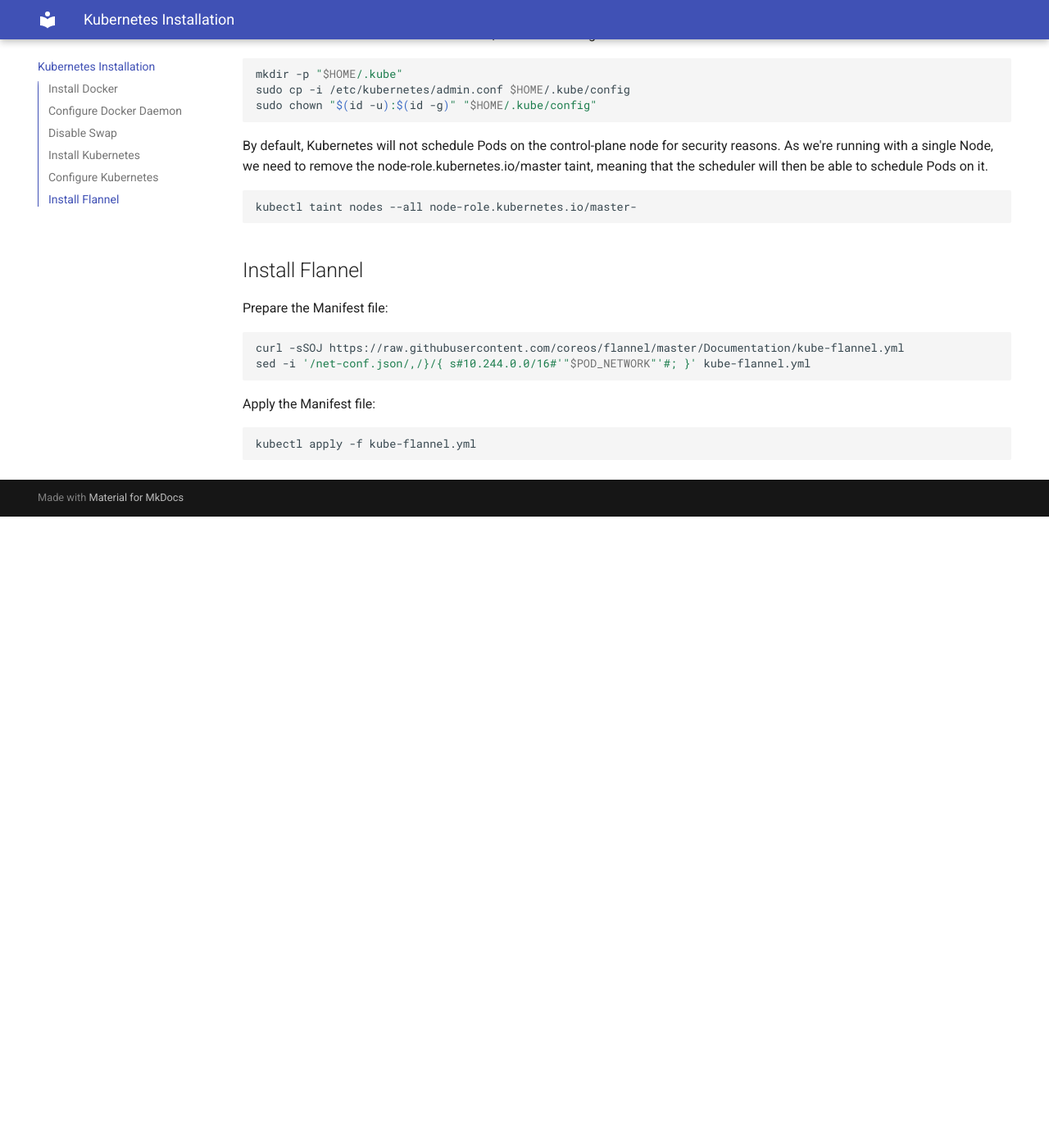
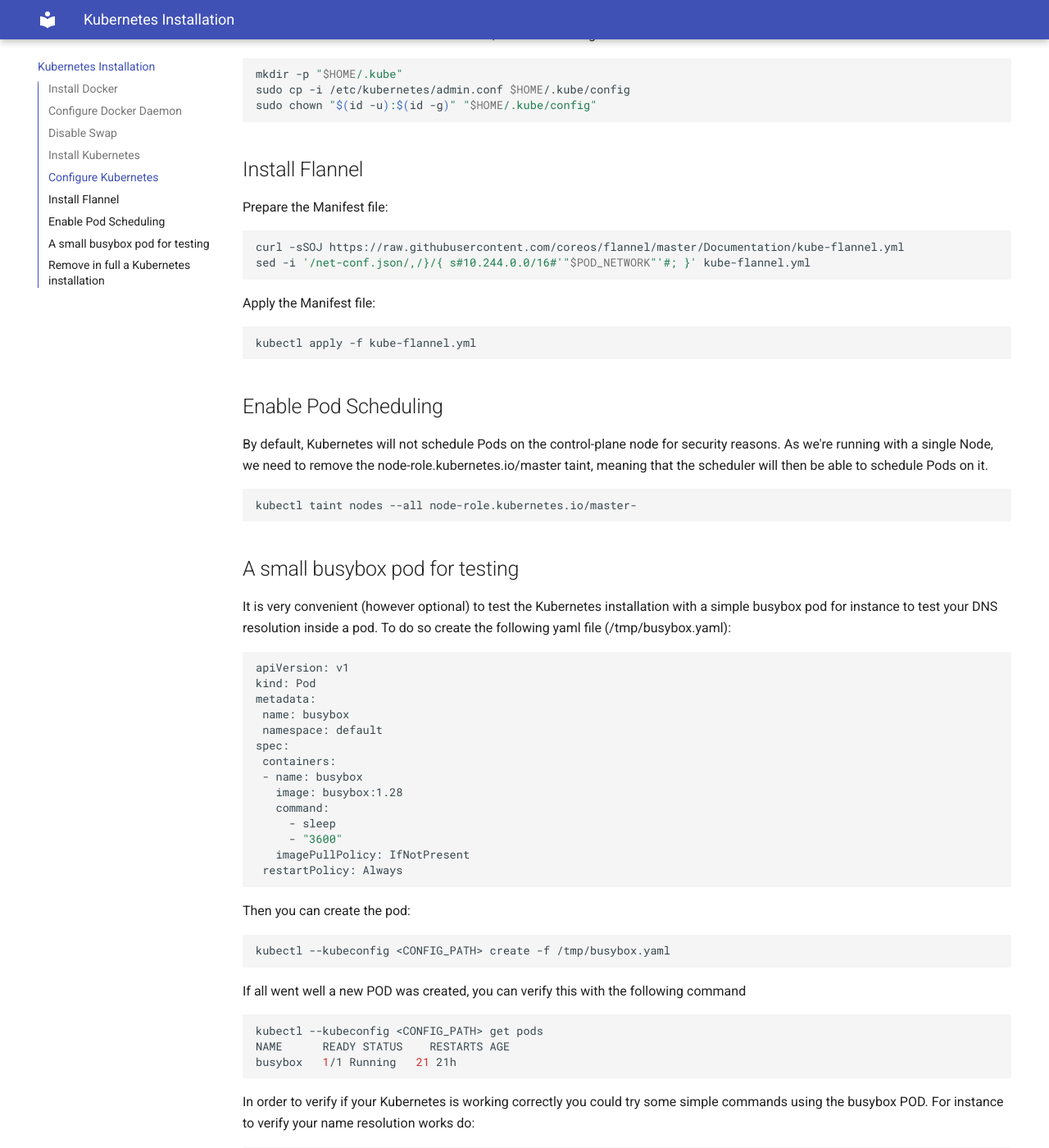
Before and after one commit to accelleran/drax-docs, an MkDocs documentation site: the page built from docs/kubernetes-install/index.md, in a window 1280 px wide and 1400 px high, scrolled down 2401 px. Shown: the whole window at 82% size. Built offline with MkDocs 1.6.1 and Material for MkDocs 9.7.7, drawn with Linux system fonts in a browser that asks for light colours; the version menu is left out; before the commit the page ends 3031 px from its top, so only the background shows below that; some of the changed text lies outside the part shown.

Commit message:
Update index.md
Update, amend small typos/errors

````diff
--- a/docs/kubernetes-install/index.md
+++ b/docs/kubernetes-install/index.md
@@ -119,13 +119,6 @@ sudo cp -i /etc/kubernetes/admin.conf $HOME/.kube/config
 sudo chown "$(id -u):$(id -g)" "$HOME/.kube/config"
 ```
 
-By default, Kubernetes will not schedule Pods on the control-plane node for security reasons.
-As we're running with a single Node, we need to remove the node-role.kubernetes.io/master taint, meaning that the scheduler will then be able to schedule Pods on it.
-
-``` bash
-kubectl taint nodes --all node-role.kubernetes.io/master-
-```
-
 ## Install Flannel
 
 Prepare the Manifest file:
@@ -140,3 +133,74 @@ Apply the Manifest file:
 ``` bash
 kubectl apply -f kube-flannel.yml
 ```
+
+## Enable Pod Scheduling
+
+By default, Kubernetes will not schedule Pods on the control-plane node for security reasons.
+As we're running with a single Node, we need to remove the node-role.kubernetes.io/master taint, meaning that the scheduler will then be able to schedule Pods on it.
+
+``` bash
+kubectl taint nodes --all node-role.kubernetes.io/master-
+```
+
+## A small busybox pod for testing
+
+It is very convenient (however optional) to test the Kubernetes installation with a simple busybox pod for instance to test your DNS resolution inside a pod. To do so create the following yaml file (/tmp/busybox.yaml):
+
+``` bash
+
+apiVersion: v1
+kind: Pod
+metadata:
+ name: busybox
+ namespace: default
+spec:
+ containers:
+ - name: busybox
+   image: busybox:1.28
+   command:
+     - sleep
+     - "3600"
+   imagePullPolicy: IfNotPresent
+ restartPolicy: Always
+```
+
+Then you can create the pod:
+
+``` bash
+kubectl --kubeconfig <CONFIG_PATH> create -f /tmp/busybox.yaml
+```
+
+If all went well a new POD was created, you can verify this with the following command
+
+``` bash
+kubectl --kubeconfig <CONFIG_PATH> get pods
+NAME      READY STATUS    RESTARTS AGE
+busybox   1/1 Running   21 21h
+```
+
+In order to verify if your Kubernetes is working correctly you could try some simple commands using the busybox POD.
+For instance to verify your name resolution works do:
+
+``` bash
+kubectl exec -ti busybox -- nslookup mirrors.ubuntu.com
+Server:    10.96.0.10
+Address 1: 10.96.0.10 kube-dns.kube-system.svc.cluster.local
+
+Name:      mirrors.ubuntu.com
+Address 1: 91.189.89.32 bilimbi.canonical.com
+```
+
+## Remove in full a Kubernetes installation
+
+On occasion, it may be deemed necessary to fully remove Kubernetes, for instance if for any reason your server IP address will change, then the advertised Kubernetes IP address will have to follow. THe following command help making sure the previous installation is cleared up:
+
+
+``` bash
+sudo kubeadm reset
+sudo apt-get purge kubeadm kubectl kubelet kubernetes-cni kube*
+sudo rm -rf ~/.kube
+sudo rm -rf /etc/cni/net.d
+sudo ip link delete cni0
+sudo ip link delete flannel.1
+```
````
Also changed, not shown: other parts of docs/kubernetes-install/index.md (+1 -1 lines).
